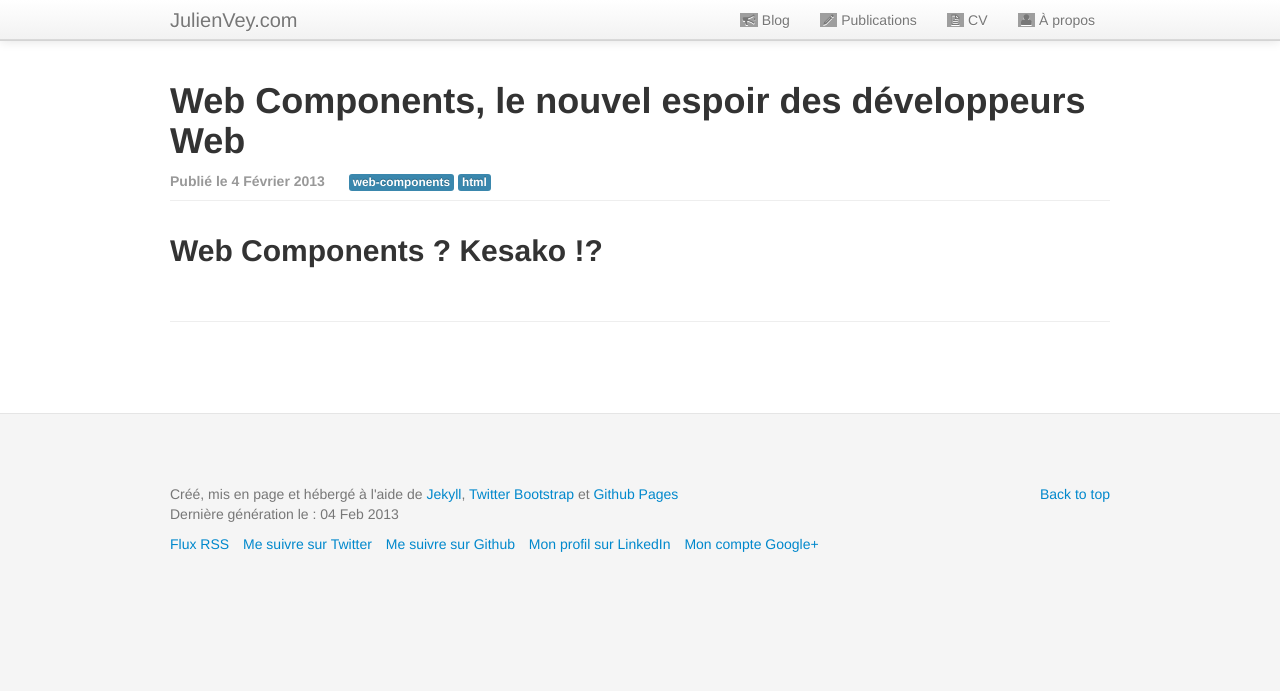
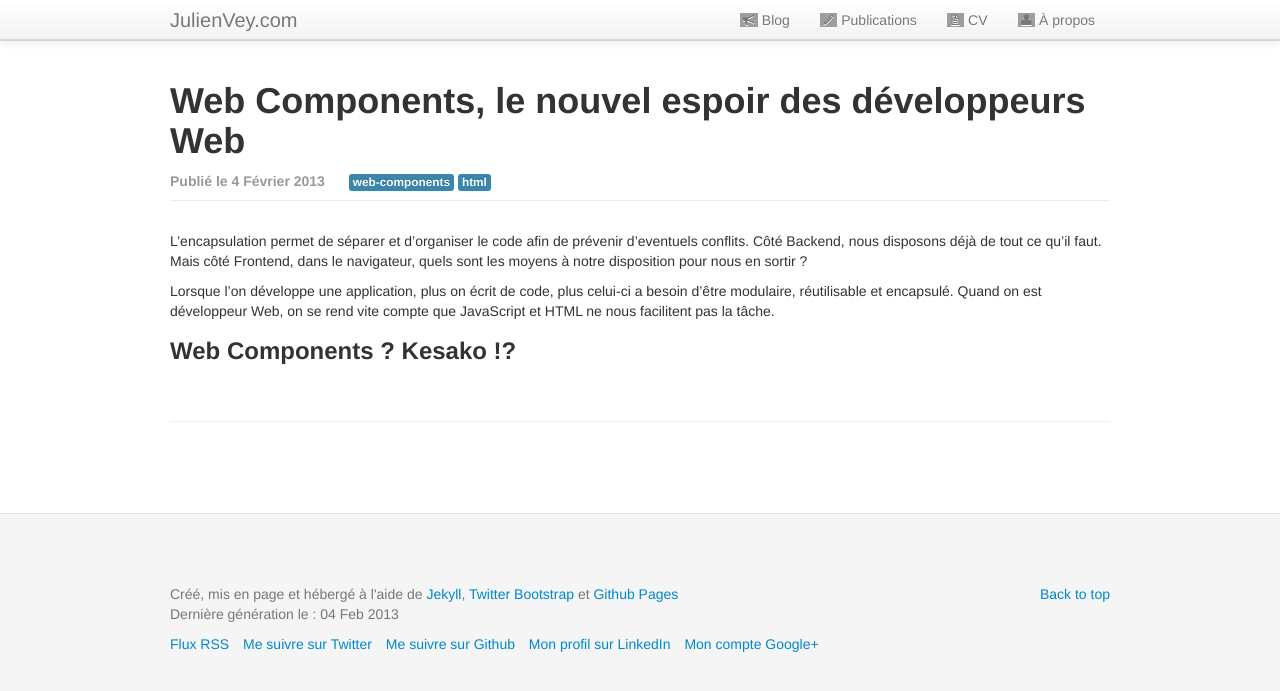
Before and after one commit to julienvey/julienvey.en, a Jekyll site: the page built from _posts/2013-02-04-web-components.md, in a window 1280 px wide. Shown: the top 691 px of the page. Built offline with Jekyll 4.4.1, drawn with Linux system fonts in a browser that asks for light colours; Markdown is read by kramdown in place of the engine named in the settings; comment, search, counter and statistics services are not loaded; grey boxes are pictures that could not be loaded.

Commit message:
draft sur les web components

```diff
--- a/_posts/2013-02-04-web-components.md
+++ b/_posts/2013-02-04-web-components.md
@@ -7,7 +7,11 @@ title: Web Components, le nouvel espoir des développeurs Web
 img: ./assets/img/posts/webcomponents-150.png
 tags: web-components html
 more : 100
-preview: Web Components
+preview: L'encapsulation permet de séparer et d'organiser le code afin de prévenir d'eventuels conflits. Côté Backend, nous disposons déjà de tout ce qu'il faut. Mais côté Frontend, dans le navigateur, quels sont les moyens à notre disposition pour nous en sortir ?
 ---
 
-##Web Components ? Kesako !?
+L'encapsulation permet de séparer et d'organiser le code afin de prévenir d'eventuels conflits. Côté Backend, nous disposons déjà de tout ce qu'il faut. Mais côté Frontend, dans le navigateur, quels sont les moyens à notre disposition pour nous en sortir ?
+
+Lorsque l'on développe une application, plus on écrit de code, plus celui-ci a besoin d'être modulaire, réutilisable et encapsulé. Quand on est développeur Web, on se rend vite compte que JavaScript et HTML ne nous facilitent pas la tâche.
+
+###Web Components ? Kesako !?
```
